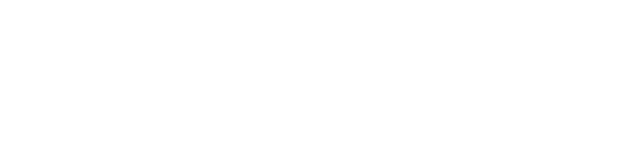
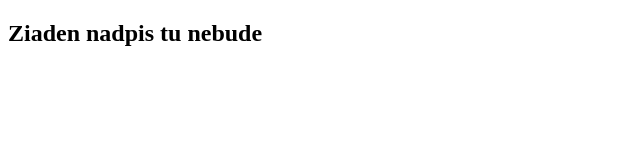
Before and after one commit to SamoStraka/git_test, a plain HTML site: page about.html in a window 1280 px wide. Shown: the whole page, without its empty margins (0-640 px from the left). Drawn offline with Linux system fonts and the light colour scheme.

Commit message:
Pridavam nadpis do about

```diff
--- a/about.html
+++ b/about.html
@@ -5,6 +5,6 @@
     <title>About</title>
 </head>
 <body>
-
+    <h2>Ziaden nadpis tu nebude</h2>
 </body>
 </html>
```
